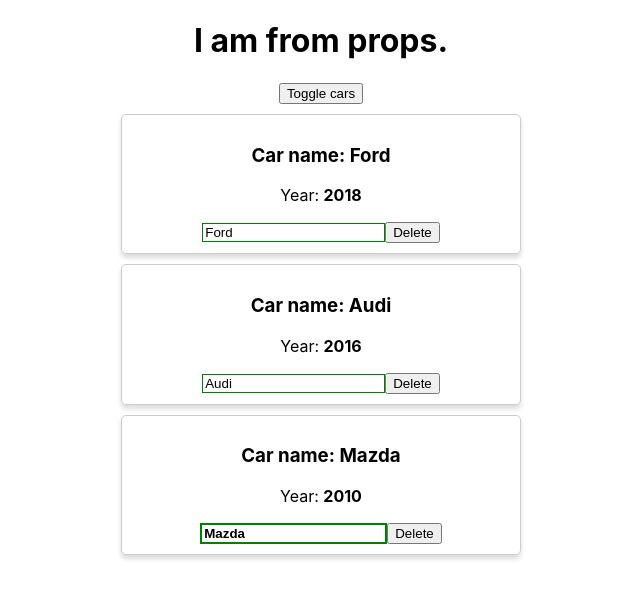
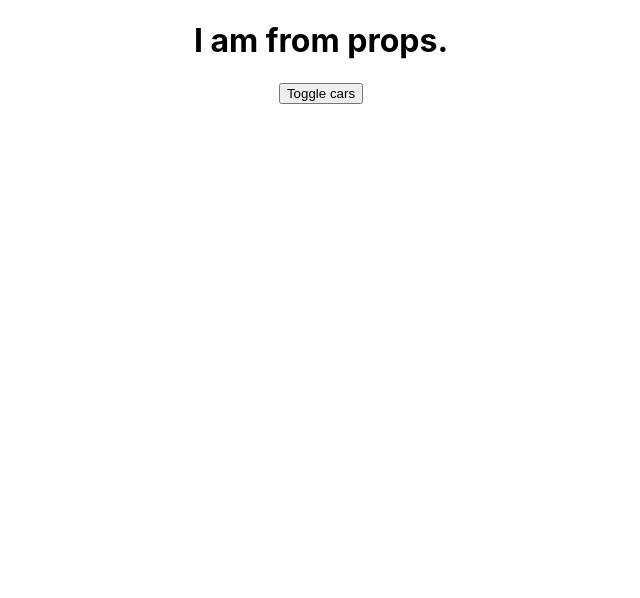
Before and after one commit to AlekseiFadeev/react-theory, a React (Create React App) app: page / in a window 1280 px wide. Shown: the top 598 px of the page, without its empty margins (319-959 px from the left). Built offline with nearby package versions, Linux system fonts and the light colour scheme.

Commit message:
lifecycles components

```diff
--- a/src/App.js
+++ b/src/App.js
@@ -10,12 +10,12 @@
 
         this.state = {
             cars: [
-                {name: 'Ford', year: '2018'},
-                {name: 'Audi', year: '2016'},
+                // {name: 'Ford', year: '2018'},
+                // {name: 'Audi', year: '2016'},
                 {name: 'Mazda', year: '2010'}
             ],
             pageTitle: 'React components',
-            showCars: true
+            showCars: false
         }
     }
 
--- a/src/Car/Car.js
+++ b/src/Car/Car.js
@@ -1,17 +1,37 @@
-import React from "react";
-import Radium from "radium";
+import React, {Component} from "react";
+// import Radium from "radium";
 import './Car.css'
 
-const Car = props => {
+class Car extends Component{
+
+    componentWillReceiveProps(nextProps, nextContext) {
+        console.log("Car componentWillReceiveProps", nextProps)
+    }
+
+    shouldComponentUpdate(nextProps, nextState, nextContext) {
+        console.log("Car shouldComponentUpdate", nextProps, nextState)
+        return nextProps.name.trim() !== this.props.name.trim()
+    }
+
+    componentWillUpdate(nextProps, nextState, nextContext) {
+        console.log("Car componentWillUpdate", nextProps, nextState)
+    }
+
+    componentDidUpdate(prevProps, prevState, snapshot) {
+        console.log("Car componentDidUpdate", prevProps, prevState)
+    }
+
+    render() {
+        console.log("Car render")
         const inputClasses = ['input'];
 
-    if(props.name !== '') {
+        if(this.props.name !== '') {
             inputClasses.push('green')
         } else {
             inputClasses.push('red')
         }
 
-    if(props.name.length > 4){
+        if(this.props.name.length > 4){
             inputClasses.push('bold')
         }
 
@@ -27,17 +47,18 @@
 
         return (
             <div className="Car" style={style}>
-            <h3>Car name: {props.name}</h3>
-            <p>Year: <strong>{props.year}</strong></p>
+                <h3>Car name: {this.props.name}</h3>
+                <p>Year: <strong>{this.props.year}</strong></p>
                 <input
                     type="text"
-                onChange={props.onChangeName}
-                value={props.name}
+                    onChange={this.props.onChangeName}
+                    value={this.props.name}
                     className={inputClasses.join(' ')}
                 />
-            <button onClick={props.onDelete}>Delete</button>
+                <button onClick={this.props.onDelete}>Delete</button>
             </div>
         )
     }
+}
 
-export default Radium(Car)
+export default Car
```
Lines whose indentation alone changed are shown as unchanged.
